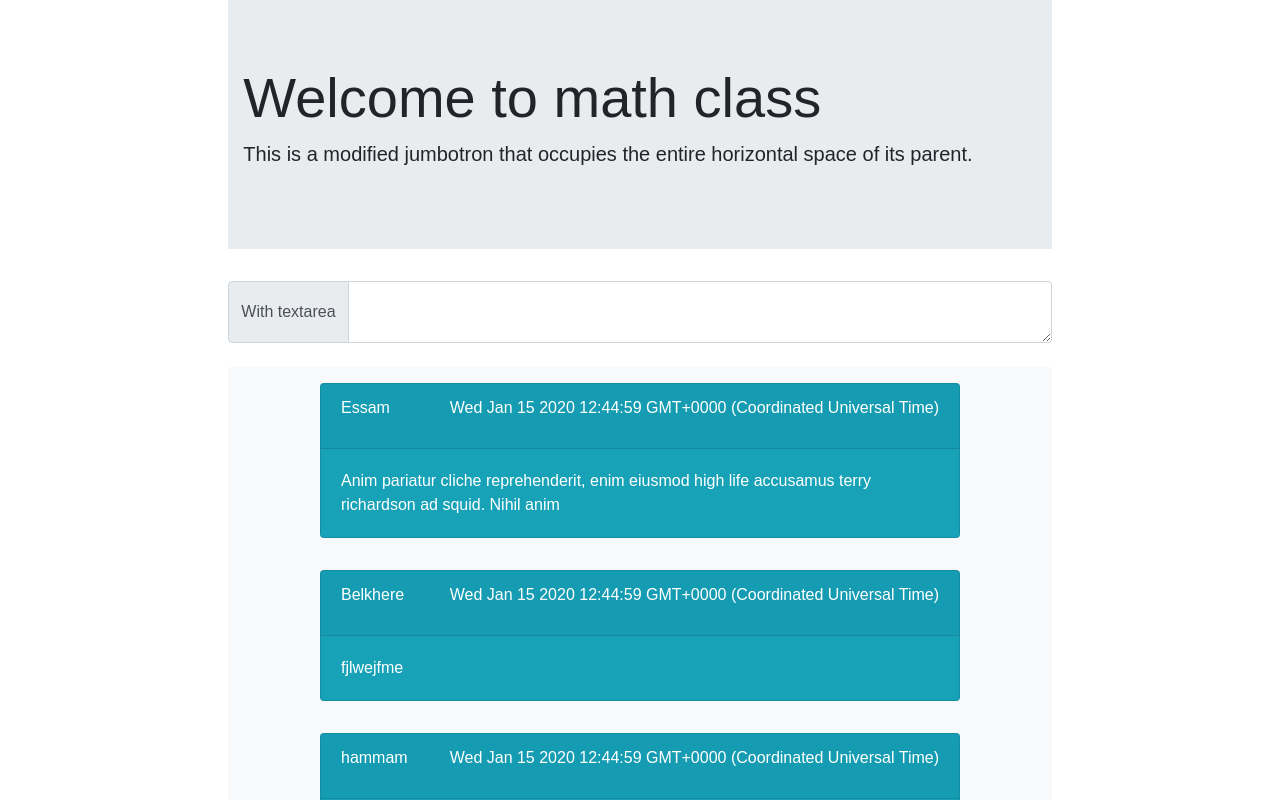
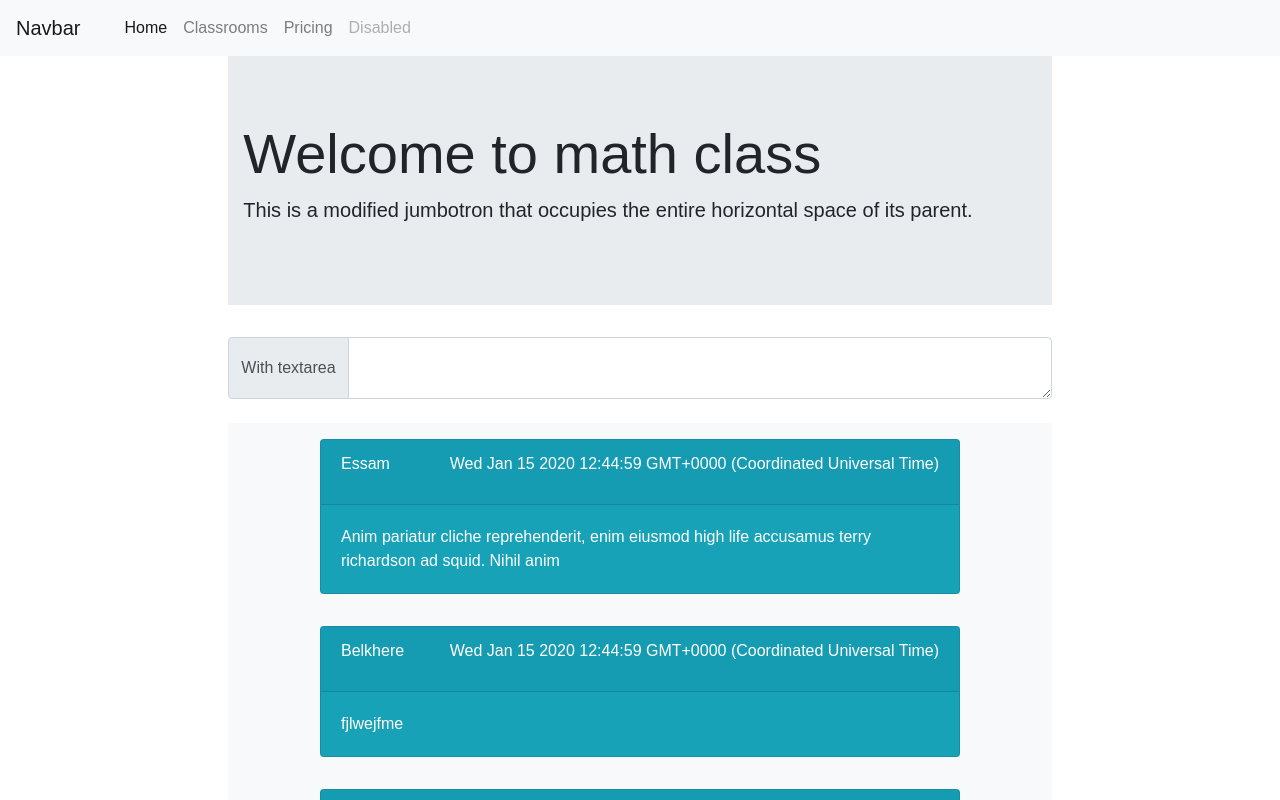
Before and after one commit to RBK-Alpina/angular-client, an Angular app: page /classroom in a window 1280 px wide. Shown: the top 800 px of the page. Built offline with nearby package versions, Linux system fonts and the light colour scheme.

Commit message:
fix conflicts

```diff
--- a/src/app/app.component.html
+++ b/src/app/app.component.html
@@ -1,2 +1,4 @@
 
+<app-header></app-header>
 <router-outlet></router-outlet>
+<!-- <app-main></app-main> -->
```
